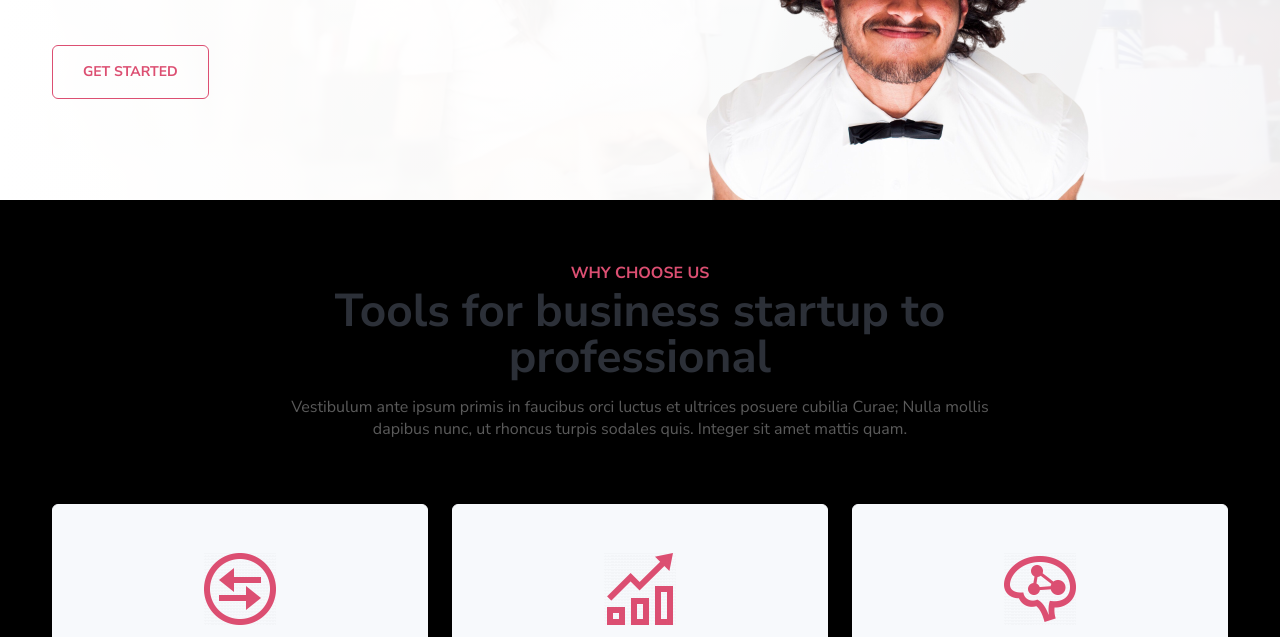
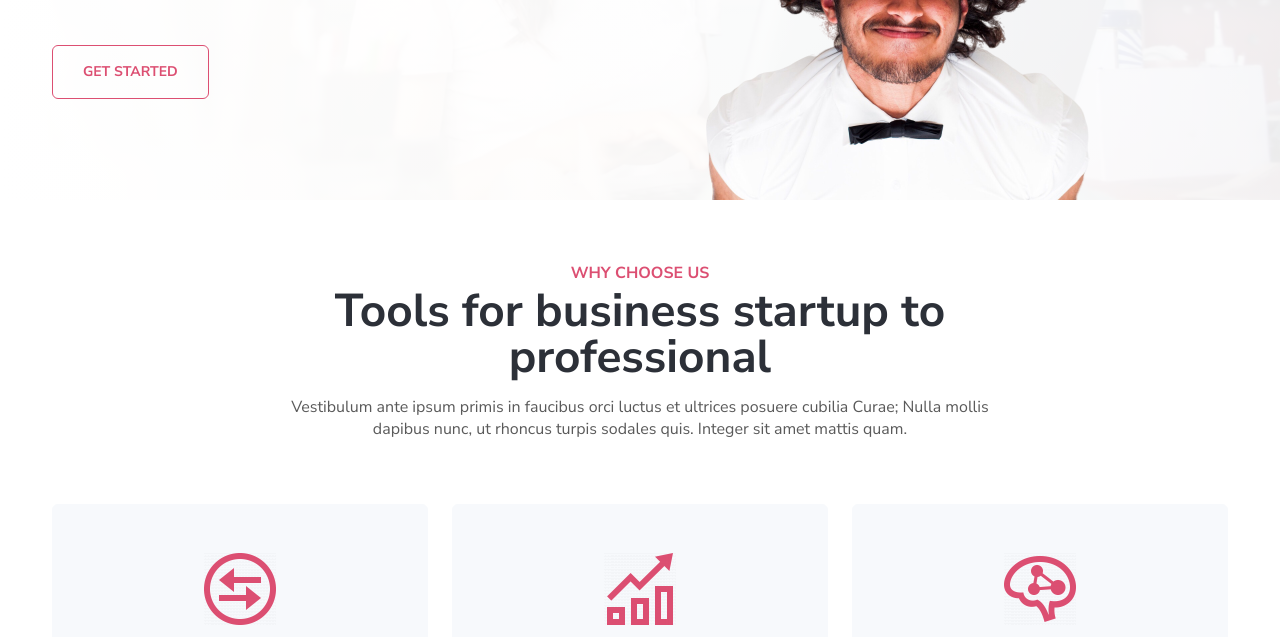
Before and after one commit to soncode123456/DuAnMasterwork, a plain HTML site: page index.html in a window 1280 px wide. Shown: the part 463-1100 px from the top of the page. Drawn offline with nearby package versions, Linux system fonts and the light colour scheme.

```diff
--- a/index.html
+++ b/index.html
@@ -22,7 +22,7 @@
     <!-- FontAwesome -->
     <link rel="stylesheet" href="https://cdnjs.cloudflare.com/ajax/libs/font-awesome/6.5.2/css/all.min.css" integrity="sha512-SnH5WK+bZxgPHs44uWIX+LLJAJ9/2PkPKZ5QiAj6Ta86w+fsb2TkcmfRyVX3pBnMFcV7oQPJkl9QevSCWr3W6A==" crossorigin="anonymous" referrerpolicy="no-referrer" />
 </head>
-<body class="dark" id="myBody">
+<body  id="bodyElement">
     <!-- HEADER  -->
     <header class="header ">
       <nav class="navbar navbar-expand-lg mx-auto d-flex  justify-content-between px-4 py-3 ">
```
